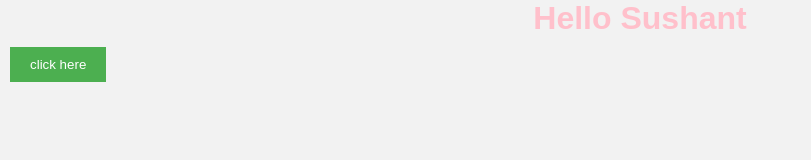
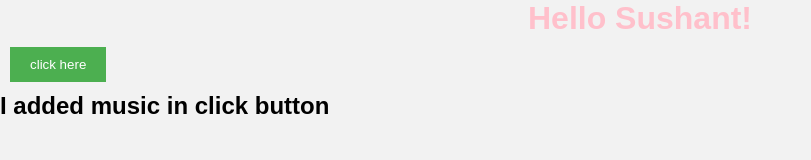
Before and after one commit to sushant-bit/Web-project, a plain HTML site: page index.html in a window 1280 px wide. Shown: the whole page, without its empty margins (0-811 px from the left). Drawn offline with Linux system fonts and the light colour scheme.

Commit message:
Add link in button

```diff
--- a/index.html
+++ b/index.html
@@ -7,7 +7,10 @@
     <link rel="stylesheet" href="style.css" />
   </head>
   <body>
-    <h1>Hello Sushant</h1>
-    <button>click here</button>
+    <h1>Hello Sushant!</h1>
+    <a href="https://youtu.be/1qmPNot9NJs?si=-1RAEaPkc7PlfvWh">
+      <button>click here</button>
+    </a>
+    <h2>I added music in click button</h2>
   </body>
 </html>
```
